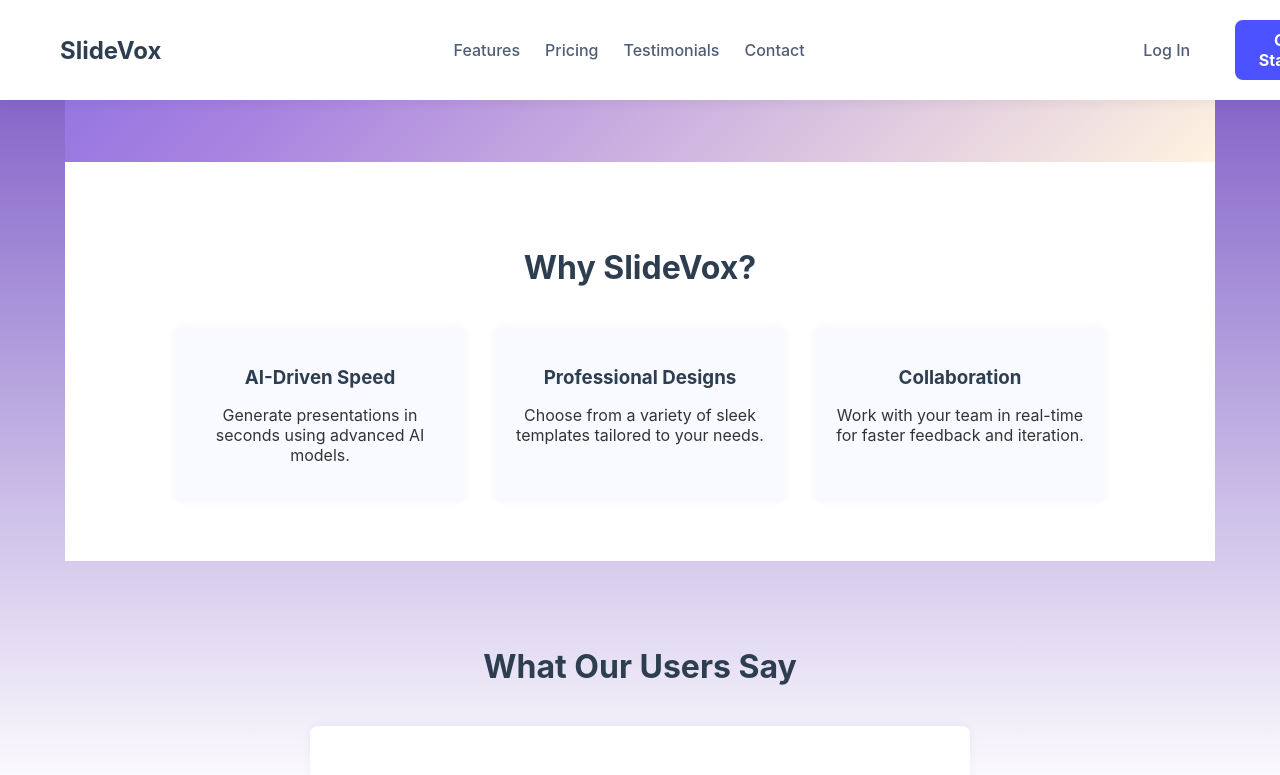
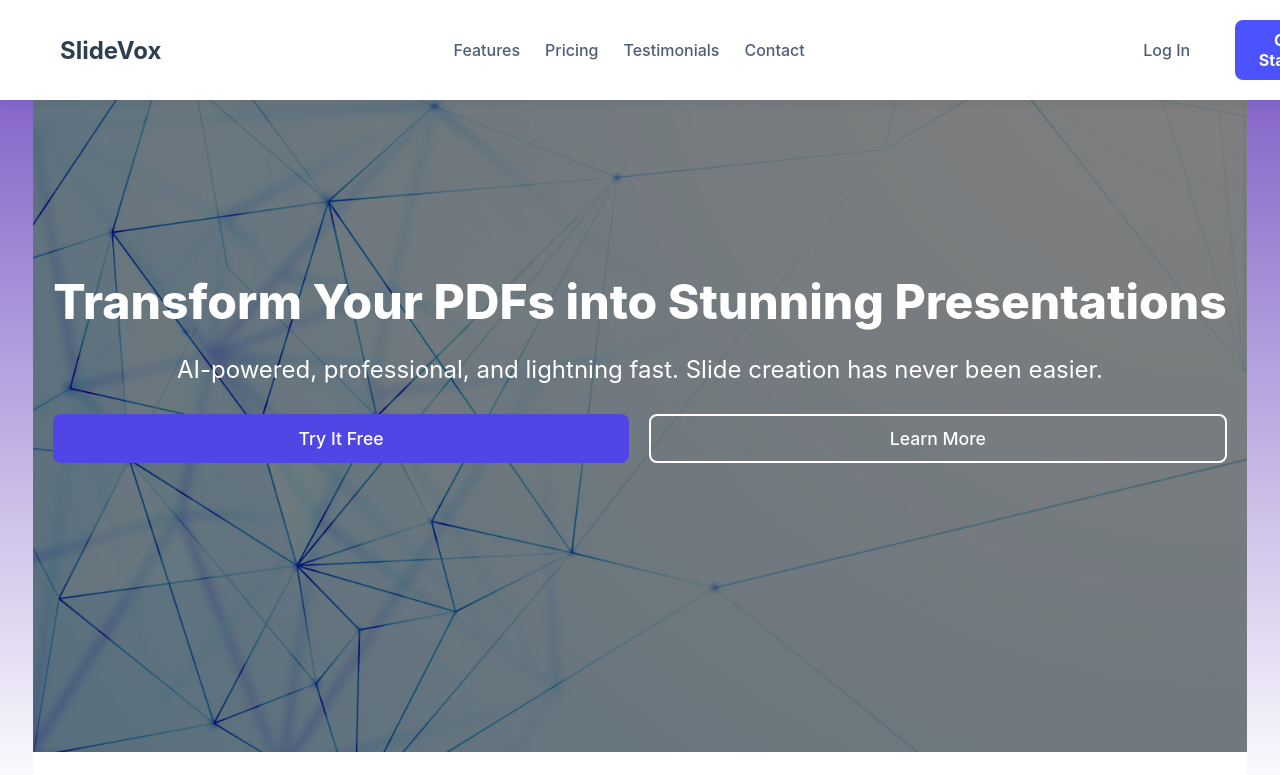
Before and after one commit to arustogi/slidevoxfrontend, a React (Vite) app: page / in a window 1280 px wide. Shown: the top 775 px of the page. Built offline with nearby package versions, Linux system fonts and the light colour scheme; what aws-amplify would draw is missing.

Commit message:
changing style

```diff
--- a/src/Home.css
+++ b/src/Home.css
@@ -93,71 +93,98 @@ body {
 
 /* HERO SECTION */
 .hero {
+  position: relative;
+  height: 100vh;
+  width: 100%;
+  background-image: url('https://images.unsplash.com/photo-1581091012184-7f03acb39521?ixlib=rb-4.0.3&auto=format&fit=crop&w=1950&q=80');
+  background-size: cover;
+  background-position: center;
+  background-repeat: no-repeat;
   display: flex;
-  flex-direction: column; /* Stacked content */
+  align-items: center;
   justify-content: center;
+}
+
+.hero-overlay {
+  background: rgba(0, 0, 0, 0.5); /* Darken the background slightly */
+  width: 100%;
+  height: 100%;
+  display: flex;
   align-items: center;
-  padding-top: 70px;
-  min-height: 100vh;      /* Full viewport height */
-  padding: 60px 20px;
-  text-align: center;
+  justify-content: center;
 }
 
 .hero-content {
-  max-width: 800px;
-  display: flex;
-  flex-direction: column;
-  gap: 20px;
-  align-items: center;
+  text-align: center;
+  color: #ffffff;
+  padding: 20px;
 }
 
-.hero-content h1 {
-  font-size: 48px;
-  font-weight: bold;
-  color: #2D3E50;
-  margin: 0;
+.hero-title {
+  font-size: 3rem;
+  font-weight: 800;
+  margin-bottom: 20px;
+  animation: fadeInDown 1s ease;
 }
 
-.hero-content p {
-  font-size: 20px;
-  color: #4F5D75;
-  line-height: 1.5;
-  margin: 0;
+.hero-subtitle {
+  font-size: 1.5rem;
+  font-weight: 400;
+  margin-bottom: 30px;
+  animation: fadeInUp 1.2s ease;
 }
 
 .hero-buttons {
   display: flex;
-  gap: 15px;
+  gap: 20px;
+  justify-content: center;
 }
 
-.primary-btn,
-.secondary-btn {
-  padding: 12px 20px;
+.primary-btn, .secondary-btn {
+  padding: 12px 24px;
+  font-size: 1.1rem;
   border-radius: 8px;
-  font-weight: bold;
+  border: none;
   cursor: pointer;
-  transition: background 0.3s;
-  border: none;
+  transition: background 0.3s, transform 0.3s;
 }
 
 .primary-btn {
-  background-color: #4C52FF;
-  color: #fff;
-}
-
-.primary-btn:hover {
-  background-color: #3B42D0;
+  background: #4f46e5;
+  color: white;
 }
 
 .secondary-btn {
-  background-color: #fff;
-  border: 2px solid #4C52FF;
-  color: #4C52FF;
+  background: transparent;
+  border: 2px solid #ffffff;
+  color: white;
 }
 
-.secondary-btn:hover {
-  background-color: #4C52FF;
-  color: #fff;
+.primary-btn:hover, .secondary-btn:hover {
+  transform: scale(1.05);
+}
+
+/* Fade in animations */
+@keyframes fadeInDown {
+  0% {
+    opacity: 0;
+    transform: translateY(-40px);
+  }
+  100% {
+    opacity: 1;
+    transform: translateY(0);
+  }
+}
+
+@keyframes fadeInUp {
+  0% {
+    opacity: 0;
+    transform: translateY(40px);
+  }
+  100% {
+    opacity: 1;
+    transform: translateY(0);
+  }
 }
 
 .mockup-slides {
--- a/src/Home.tsx
+++ b/src/Home.tsx
@@ -141,6 +141,7 @@
 
 import { useNavigate } from "react-router-dom";
 import "./Home.css";
+import backgroundImage from "./assets/background.jpg";
 
 function Home() {
   const navigate = useNavigate();
@@ -174,6 +175,30 @@ function Home() {
       </section>
 
       {/* Hero Section */}
+      <header
+        className="hero"
+        style={{
+          backgroundImage: `url(${backgroundImage})`,
+          backgroundSize: "cover",
+          backgroundPosition: "center",
+          backgroundRepeat: "no-repeat",
+        }}
+      >
+        <div className="hero-overlay">
+          <div className="hero-content">
+            <h1 className="hero-title">Transform Your PDFs into Stunning Presentations</h1>
+            <p className="hero-subtitle">AI-powered, professional, and lightning fast. Slide creation has never been easier.</p>
+            <div className="hero-buttons">
+              <button className="primary-btn" onClick={() => navigate("/upload")}>
+                Try It Free
+              </button>
+              <button className="secondary-btn">Learn More</button>
+            </div>
+          </div>
+        </div>
+      </header>
+
+
 
       {/* Features Section (Why SlideVox?) */}
       <section className="features" id="features">
@@ -195,15 +220,7 @@ function Home() {
       </section>
 
       {/* Testimonials Section */}
-      <section className="testimonials" id="testimonials">
-        <h2>What Our Users Say</h2>
-        <div className="testimonial-card">
-          <p>
-            "SlideVox saved me hours! The AI-generated slides look professional and on-brand."
-          </p>
-          <span>- Alex J., Marketing Specialist</span>
-        </div>
-      </section>
+
 
       {/* Pricing Section */}
       <section className="pricing" id="pricing">
```
Also changed, not shown: src/assets/background.jpg (added).
